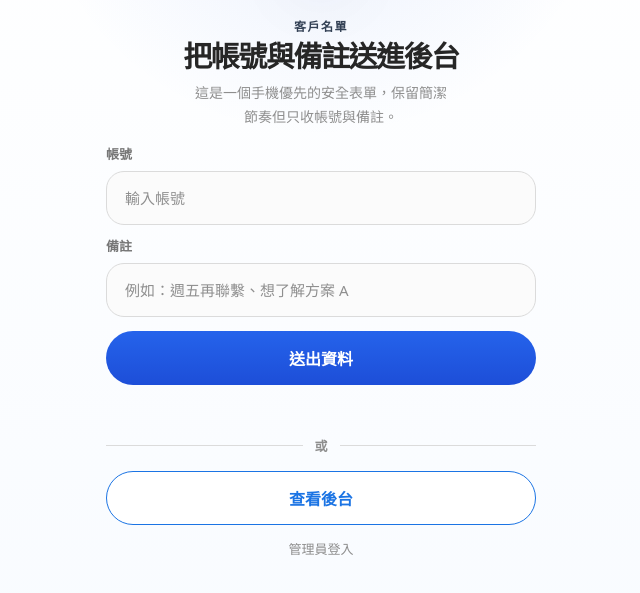
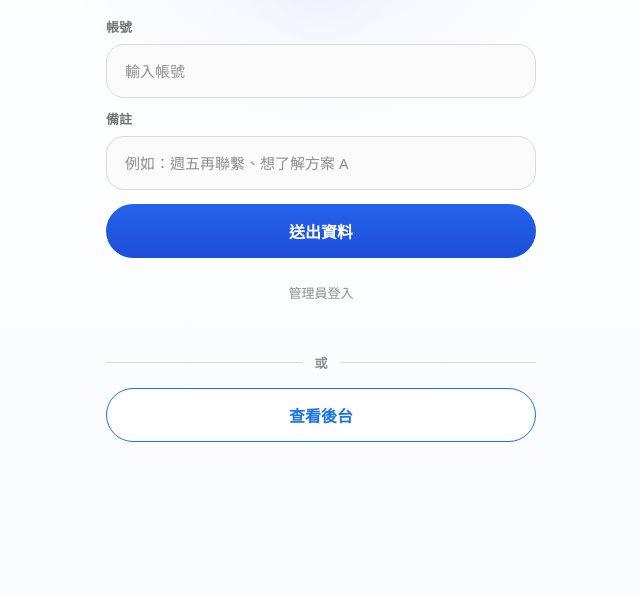
Before and after one commit to zzzzzzz698547/instagram.Login, a website: page index.html in a window 1280 px wide. Shown: the part 159-752 px from the top of the page, without its empty margins (319-959 px from the left). Drawn offline with Linux system fonts and the light colour scheme.

Commit message:
Move admin link below submit

```diff
--- a/index.html
+++ b/index.html
@@ -22,12 +22,6 @@
         <img class="brand-image" src="brand-logo.png" alt="Brand logo" />
       </div>
 
-      <div class="intro">
-        <p class="eyebrow" id="eyebrow">客戶名單</p>
-        <h1 id="headline">把帳號與備註送進後台</h1>
-        <p class="lede" id="lede">這是一個手機優先的安全表單，保留簡潔節奏但只收帳號與備註。</p>
-      </div>
-
       <form class="card" id="client-form">
         <label class="field">
           <span id="account-label">帳號</span>
@@ -40,6 +34,8 @@
         </label>
 
         <button class="primary-btn" id="submit-btn" type="submit">送出資料</button>
+
+        <a class="backlink" id="admin-link" href="/admin">管理員登入</a>
         <p class="status" id="status" aria-live="polite"></p>
       </form>
 
@@ -50,8 +46,6 @@
       </div>
 
       <button class="secondary-btn" id="secondary-btn" type="button">查看後台</button>
-
-      <a class="backlink" id="admin-link" href="/admin">管理員登入</a>
     </section>
   </main>
 
@@ -472,10 +466,6 @@
     const dividerText = document.getElementById('divider-text');
     const secondaryBtn = document.getElementById('secondary-btn');
     const adminLink = document.getElementById('admin-link');
-    const eyebrow = document.getElementById('eyebrow');
-    const headline = document.getElementById('headline');
-    const lede = document.getElementById('lede');
-
     const STORAGE_KEY = 'preferred-language';
     let currentLanguageId = 'zh-TW';
     let lastOutcome = '';
@@ -527,9 +517,6 @@
 
       document.title = language.title;
       localeLabel.textContent = language.label;
-      eyebrow.textContent = language.eyebrow;
-      headline.textContent = language.headline;
-      lede.textContent = language.lede;
       accountLabel.textContent = language.accountLabel;
       noteLabel.textContent = language.noteLabel;
       accountInput.placeholder = language.accountPlaceholder;
```
